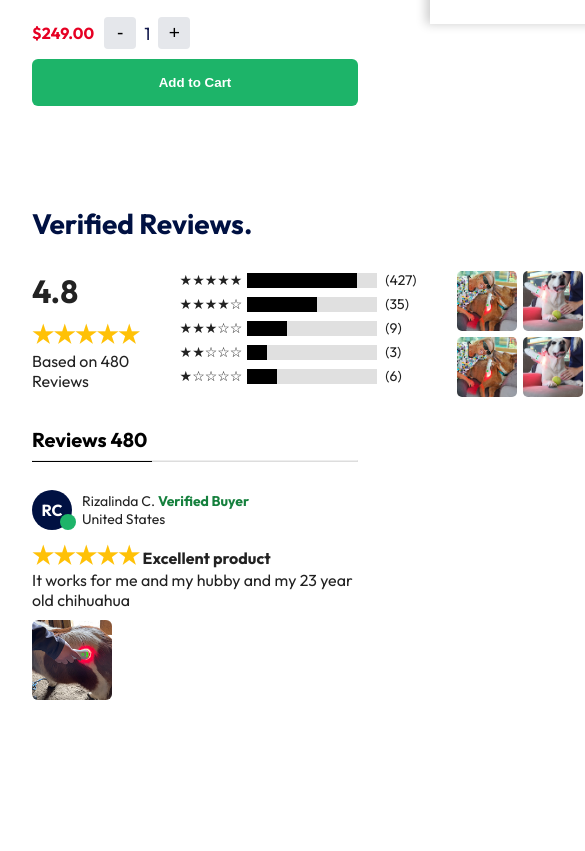
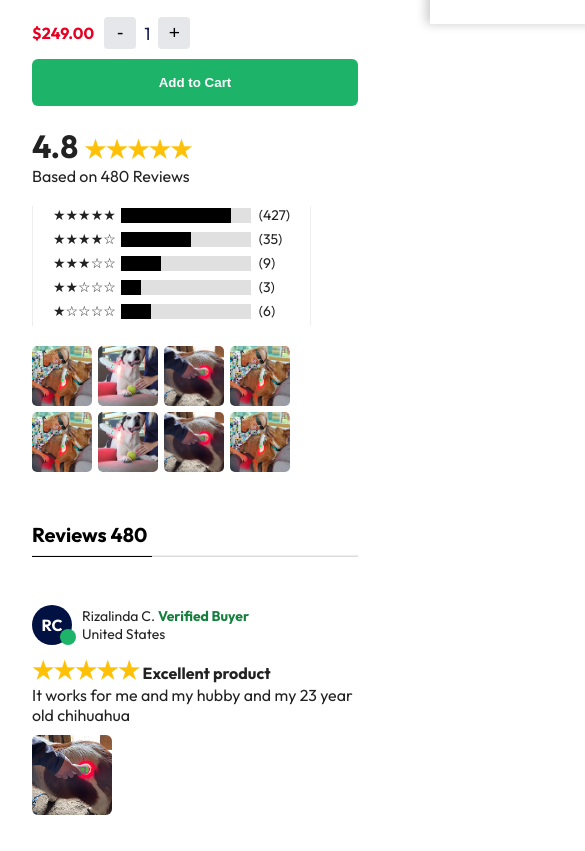
Before and after one commit to tapader13/Helio-Pet-Device, a plain HTML site: page index.html in a window 390 px wide. Shown: the part 820-1671 px from the top of the page, 585 px wide, since content can reach past the window. Before the commit the page ends 1556 px from the top, so only its background shows below. Drawn offline with Linux system fonts and the light colour scheme.

Commit message:
responsive verified part

```diff
--- a/index.html
+++ b/index.html
@@ -165,6 +165,8 @@
           <div class="rating-score">4.8 <span class="star">★★★★★</span></div>
           <div>Based on 480 Reviews</div>
         </div>
+
+        <div class="review-breakdown-container">
           <div class="rat-line"></div>
           <div class="review-breakdown">
             <div class="bar">
@@ -209,6 +211,8 @@
             </div>
           </div>
           <div class="rat-line"></div>
+        </div>
+
         <div class="photo-grid">
           <img src="/dog-device-11_1024x1024.jpg 1.png" alt="review img" />
           <img src="/DSC01882 1.png" alt="review img" />
--- a/style.css
+++ b/style.css
@@ -653,3 +653,29 @@ body {
     object-fit: cover;
     border-radius: 6px;
 }
+
+.review-breakdown-container {
+    display: flex;
+    gap: 20px;
+}
+
+@media (max-width: 768px) {
+    .reviews-container {
+        display: flex;
+        flex-direction: column;
+        gap: 20px;
+        margin-top: 20px;
+
+    }
+
+    .rating-summary {
+        flex-direction: column;
+
+    }
+
+    .reviews-header {
+        display: none;
+    }
+
+
+}
```
Lines whose indentation alone changed are shown as unchanged.
